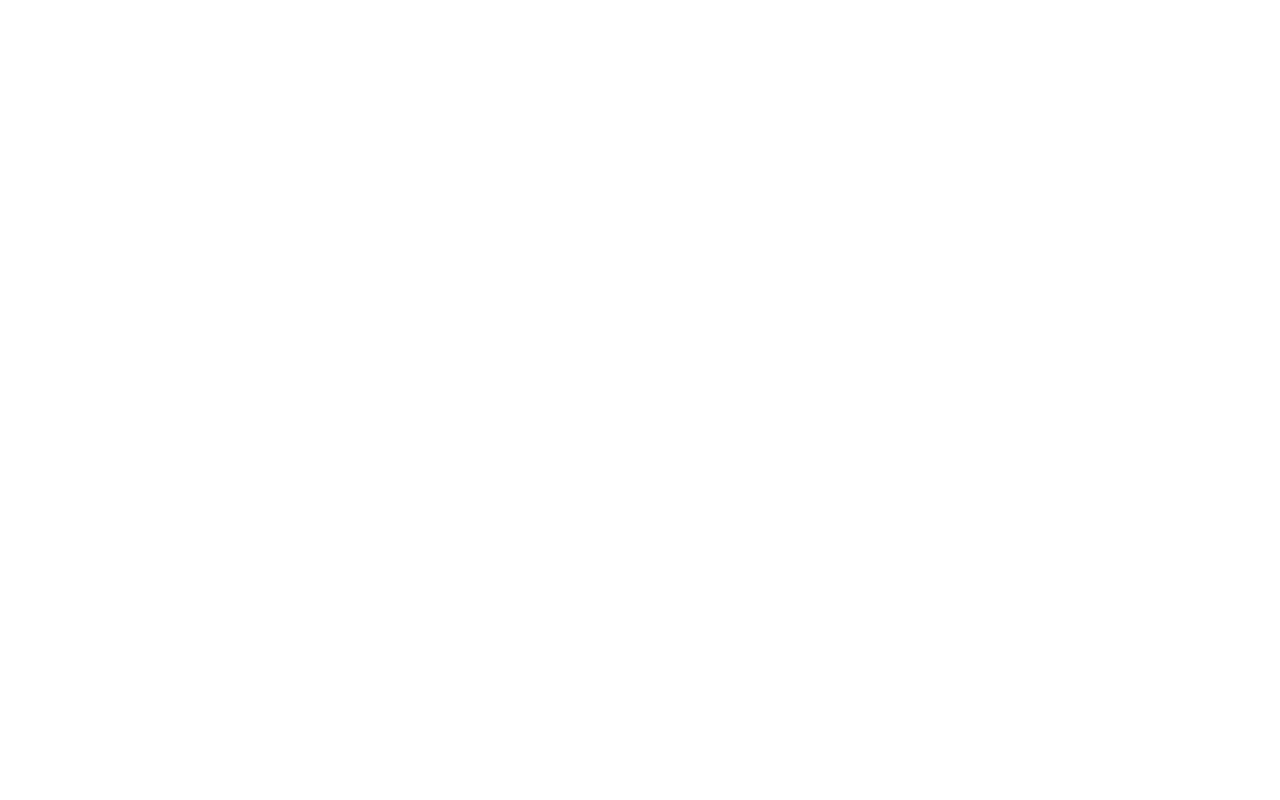
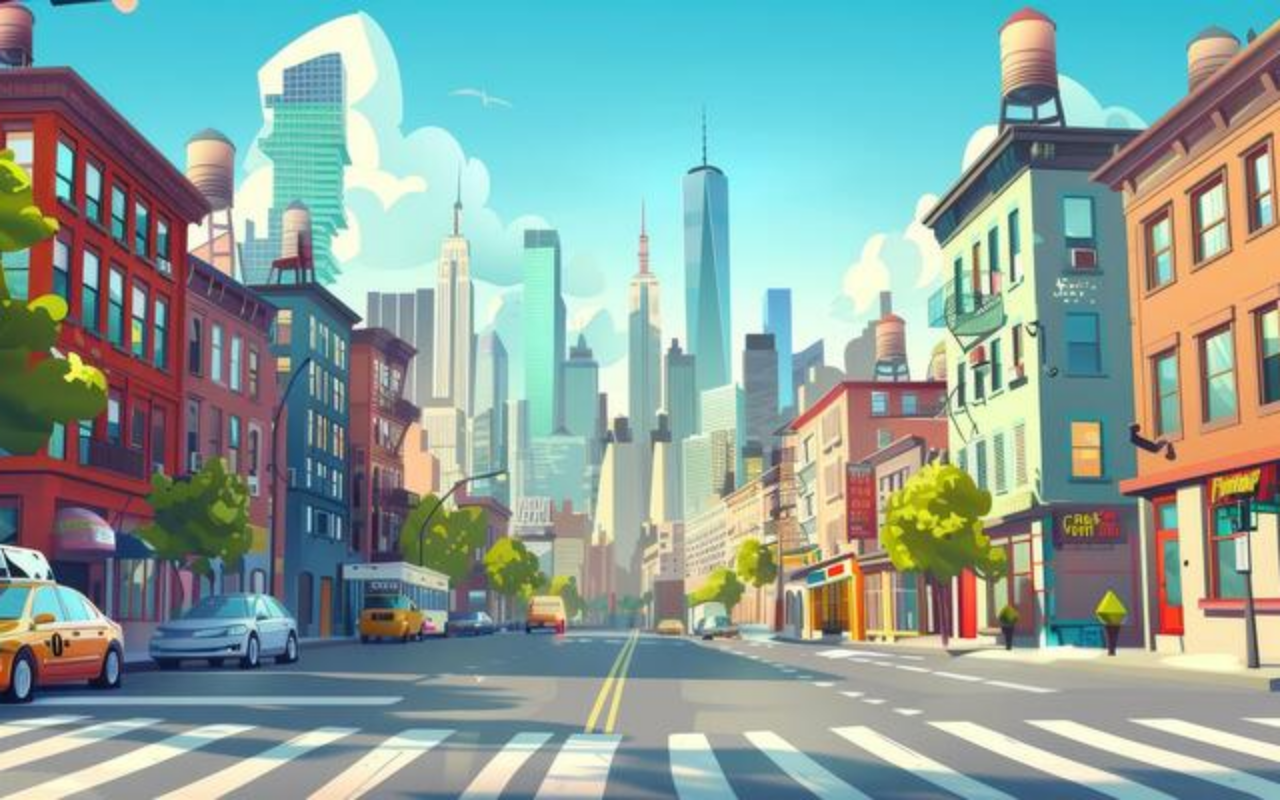
Before and after one commit to ZabWP/ValentinesPage, a plain HTML site: page valentines/index.html in a window 1280 px wide. Drawn offline with Linux system fonts and the light colour scheme.

Commit message:
added background and linked css

```diff
--- /dev/null
+++ b/valentines/index.css
@@ -0,0 +1,11 @@
+body {
+  margin: 0;
+}
+
+.pageWrapper {
+  background-image: url(./assets/bg.jpeg);
+  background-position: center;
+  background-size: cover;
+  width: 100vw;
+  height: 100vh;
+}
--- a/valentines/index.html
+++ b/valentines/index.html
@@ -2,9 +2,9 @@
 <html>
   <head>
     <title></title>
-    <link rel="stylesheet" href="" />
+    <link rel="stylesheet" href="./index.css" />
   </head>
   <body>
-    <div></div>
+    <div class="pageWrapper"></div>
   </body>
 </html>
```
